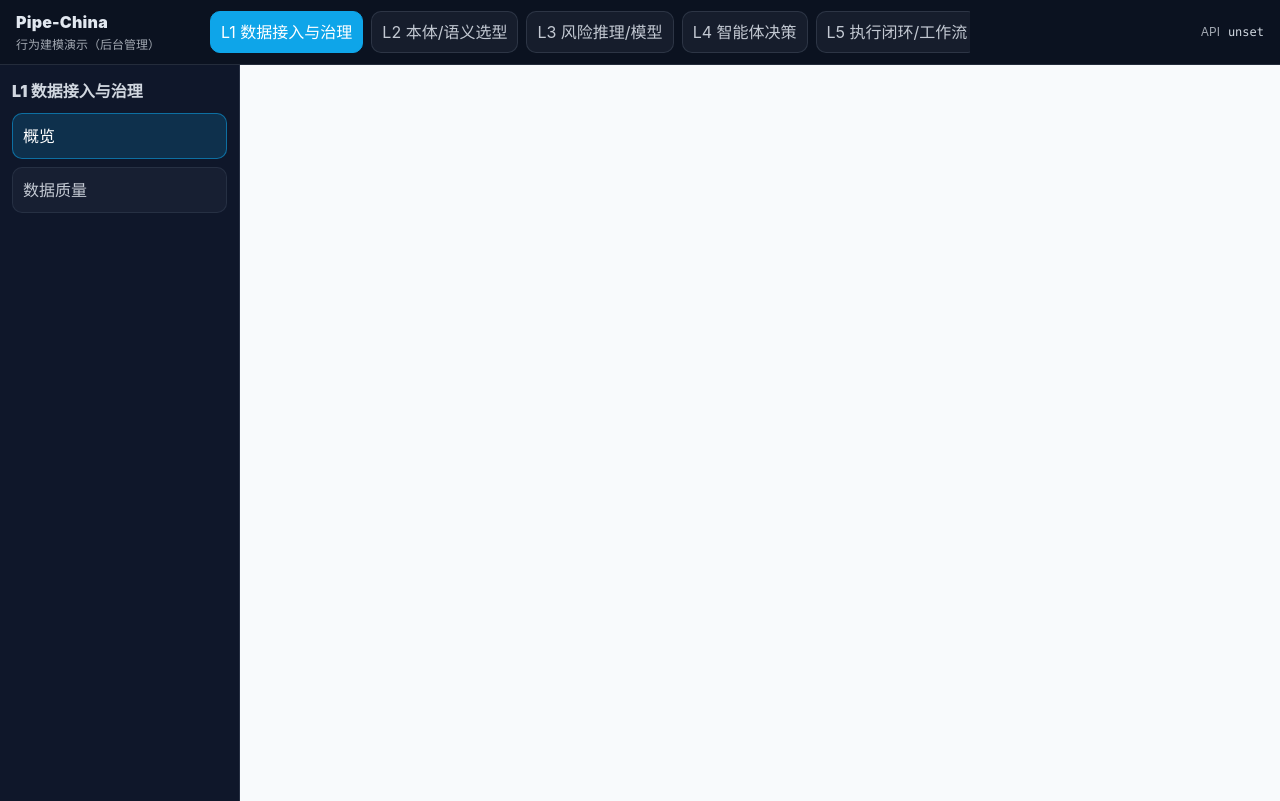
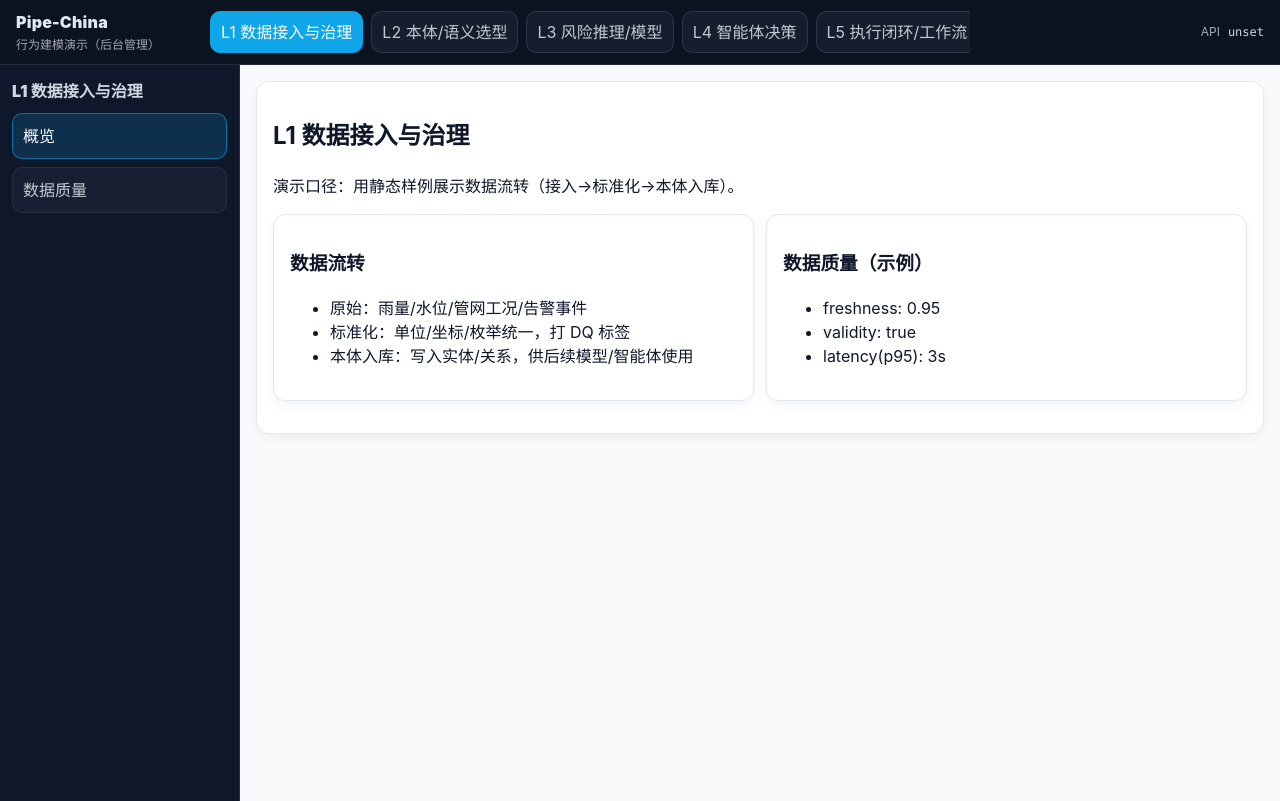
Before and after one commit to spjiang/Palantir, a Vue app in the folder pipe-china/frontend/: page /l1/overview in a window 1280 px wide. Built offline with nearby package versions, Linux system fonts and the light colour scheme; no server answers.

Commit message:
页面布局优化

```diff
--- /dev/null
+++ b/pipe-china/frontend/src/layouts/LayerLayout.vue
@@ -0,0 +1,12 @@
+<template>
+  <!-- 负责把 apiBase 继续透传给二级页面 -->
+  <RouterView v-slot="{ Component }">
+    <component :is="Component" :api-base="apiBase" />
+  </RouterView>
+</template>
+
+<script setup>
+defineProps({
+  apiBase: { type: String, required: true },
+});
+</script>
--- a/pipe-china/frontend/src/router/index.js
+++ b/pipe-china/frontend/src/router/index.js
@@ -1,7 +1,7 @@
 import { createRouter, createWebHistory } from "vue-router";
-import { h } from "vue";
 
 import AdminLayout from "../layouts/AdminLayout.vue";
+import LayerLayout from "../layouts/LayerLayout.vue";
 
 // L1~L6 概览页（现有内容）
 import L1Overview from "../layers/l1_data_ingestion_governance/Page.vue";
@@ -22,8 +22,6 @@ import L4Chat from "../layers/l4_agent_decision_making/Chat.vue";
 import L5Tasks from "../layers/l5_closed_loop_execution_workflow/Tasks.vue";
 import L6Timeline from "../layers/l6_reports_traceability/Timeline.vue";
 
-const LayerOutlet = { render: () => h("router-view") };
-
 const routes = [
   { path: "/", redirect: "/l2/draft" },
   {
@@ -32,7 +30,7 @@ const routes = [
     children: [
       {
         path: "l1",
-        component: LayerOutlet,
+        component: LayerLayout,
         meta: {
           layerKey: "l1",
           layerTitle: "L1 数据接入与治理",
@@ -49,7 +47,7 @@ const routes = [
       },
       {
         path: "l2",
-        component: LayerOutlet,
+        component: LayerLayout,
         meta: {
           layerKey: "l2",
           layerTitle: "L2 本体/语义选型",
@@ -68,7 +66,7 @@ const routes = [
       },
       {
         path: "l3",
-        component: LayerOutlet,
+        component: LayerLayout,
         meta: {
           layerKey: "l3",
           layerTitle: "L3 风险推理/模型",
@@ -85,7 +83,7 @@ const routes = [
       },
       {
         path: "l4",
-        component: LayerOutlet,
+        component: LayerLayout,
         meta: {
           layerKey: "l4",
           layerTitle: "L4 智能体决策",
@@ -102,7 +100,7 @@ const routes = [
       },
       {
         path: "l5",
-        component: LayerOutlet,
+        component: LayerLayout,
         meta: {
           layerKey: "l5",
           layerTitle: "L5 执行闭环/工作流",
@@ -119,7 +117,7 @@ const routes = [
       },
       {
         path: "l6",
-        component: LayerOutlet,
+        component: LayerLayout,
         meta: {
           layerKey: "l6",
           layerTitle: "L6 战报与追溯",
```
